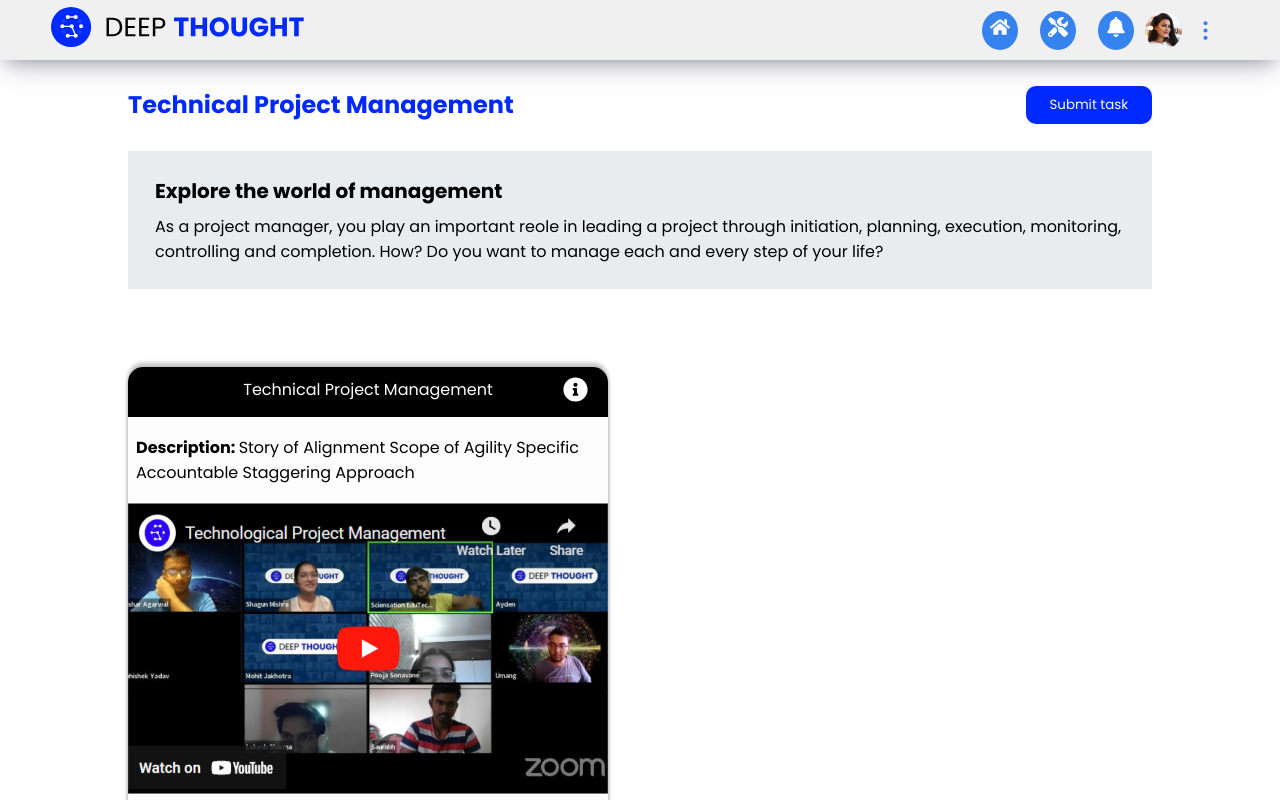
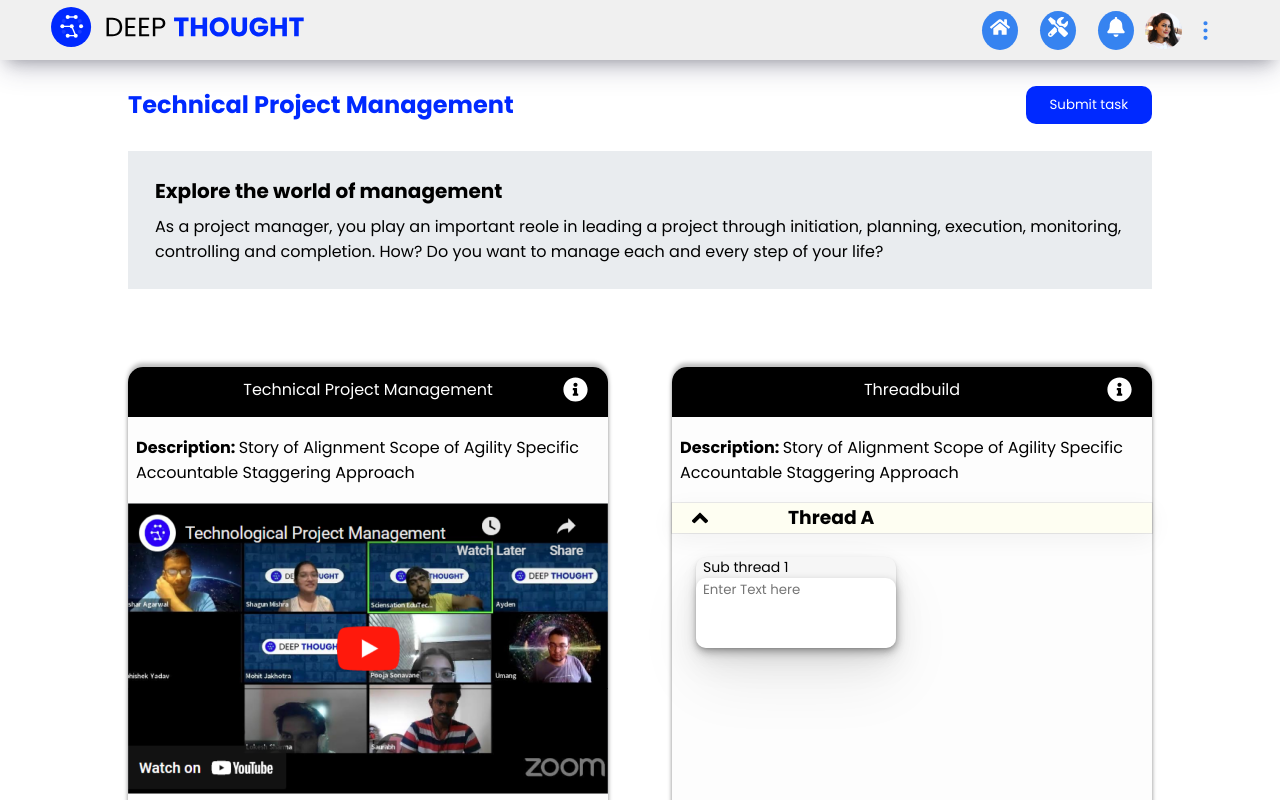
Before and after one commit to Azharul-Raj/DT-frontend, a React (Vite) app: page / in a window 1280 px wide. Shown: the top 800 px of the page. Built offline with nearby package versions, Linux system fonts and the light colour scheme.

Commit message:
small input container design done

```diff
--- a/src/compontnts/TopLeftCard.tsx
+++ b/src/compontnts/TopLeftCard.tsx
@@ -1,4 +1,3 @@
-import React from "react";
 import "./TopLeftCard.css";
 import { FaInfoCircle } from "react-icons/fa";
 import image from "../assets/youtube.png";
--- /dev/null
+++ b/src/compontnts/TopRightCard.css
@@ -0,0 +1,40 @@
+.thread-a {
+  background-color: rgba(254, 255, 192, 0.2);
+  display: flex;
+  align-items: center;
+  box-shadow: rgba(0, 0, 0, 0.05) 0px 6px 24px 0px,
+    rgba(0, 0, 0, 0.08) 0px 0px 0px 1px;
+}
+.threadbuild-bottom-container {
+  margin: 5% 5%;
+}
+.small-input-container {
+    width: 200px;
+  background-color: #f6f6f6;
+  box-shadow: rgba(0, 0, 0, 0.07) 0px 1px 2px, rgba(0, 0, 0, 0.07) 0px 2px 4px,
+    rgba(0, 0, 0, 0.07) 0px 4px 8px, rgba(0, 0, 0, 0.07) 0px 8px 16px,
+    rgba(0, 0, 0, 0.07) 0px 16px 32px, rgba(0, 0, 0, 0.07) 0px 32px 64px;
+    border-radius: 10px;
+}
+.small-input{
+    border: none;
+    height: 70px;
+    border-radius: 10px;
+    box-shadow: 1px 3px 8px rgba(0, 0, 0, 0.25);
+}
+.small-input-heading{
+    font-size: 14px;
+    padding-left: 7px;
+}
+input{
+    outline: none;
+    width: 100%;
+}
+input::placeholder{
+    position: absolute;
+    padding-left: 7px;
+    top: 2px;
+}
+.small-input:active{
+    border: none;
+}
--- /dev/null
+++ b/src/compontnts/TopRightCard.tsx
@@ -0,0 +1,34 @@
+
+import { FaInfoCircle, FaAngleUp } from "react-icons/fa";
+import './TopRightCard.css';
+export default function TopRightCard() {
+  return (
+    <div className="card-container">
+      <div className="card-top">
+        <h5 className="top-heading">Threadbuild</h5>
+        <FaInfoCircle className="info-icon" />
+      </div>
+      <p className="description-part">
+        <span className="d-title">Description: </span>
+        Story of Alignment Scope of Agility Specific Accountable Staggering
+        Approach
+      </p>
+      <div className="thread-a">
+        <FaAngleUp style={{ marginLeft: "20px", height: "30px" }} />
+        <h3 style={{ marginLeft: "80px" }}>Thread A</h3>
+      </div>
+      {/* input blog container */}
+      <div className="threadbuild-bottom-container">
+        <div className="">
+          {/* heading */}
+          <div className="small-input-container">
+            <p className="small-input-heading">Sub thread 1</p>
+          <input className="small-input" type="text" name="" placeholder="Enter Text here" id="" />
+          </div>
+        </div>
+      </div>
+      {/* input blog container */}
+    </div>
+  );
+}
+// box-shadow: rgba(0, 0, 0, 0.05) 0px 6px 24px 0px, rgba(0, 0, 0, 0.08) 0px 0px 0px 1px;
--- a/src/pages/sections/Cards/Cards.tsx
+++ b/src/pages/sections/Cards/Cards.tsx
@@ -1,8 +1,12 @@
 import React from 'react'
 import TopLeftCard from '../../../compontnts/TopLeftCard'
+import TopRightCard from '../../../compontnts/TopRightCard'
 
 export default function Cards() {
   return (
-    <div style={{padding:"2% 10%"}}><TopLeftCard/></div>
+    <div style={{padding:"2% 10%",display:"flex",justifyContent:"space-between"}}>
+        <TopLeftCard/>
+        <TopRightCard/>
+        </div>
   )
 }
```
